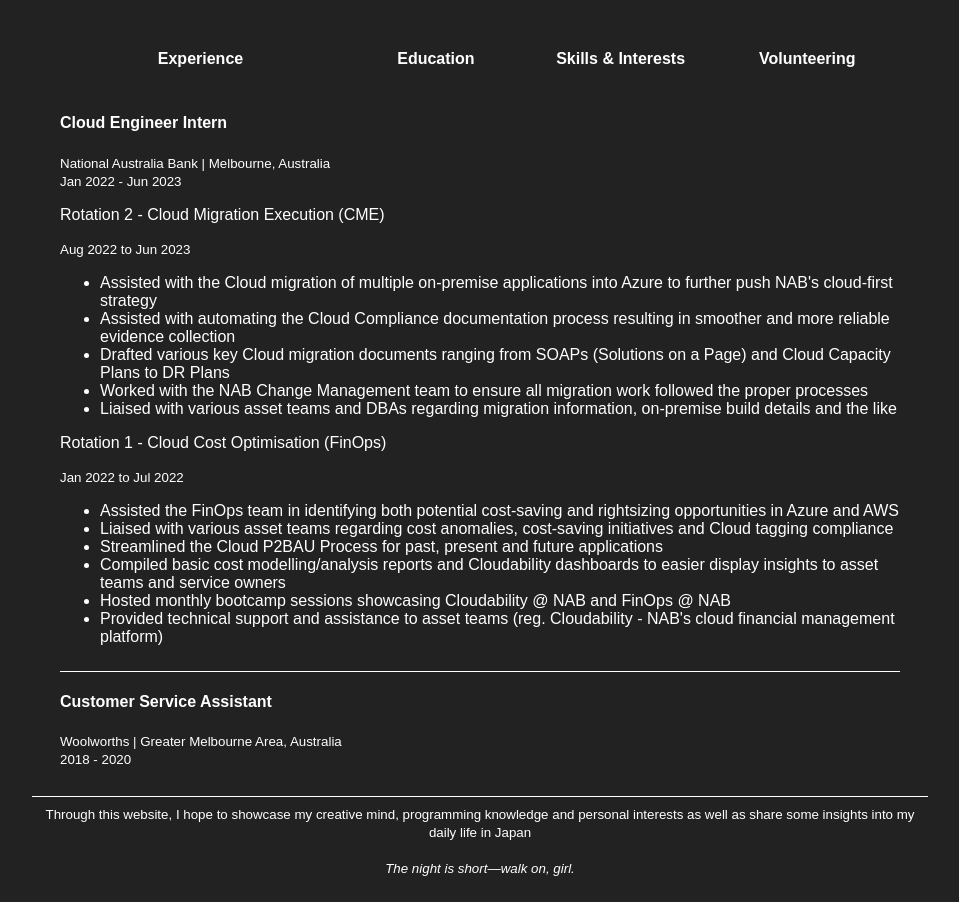
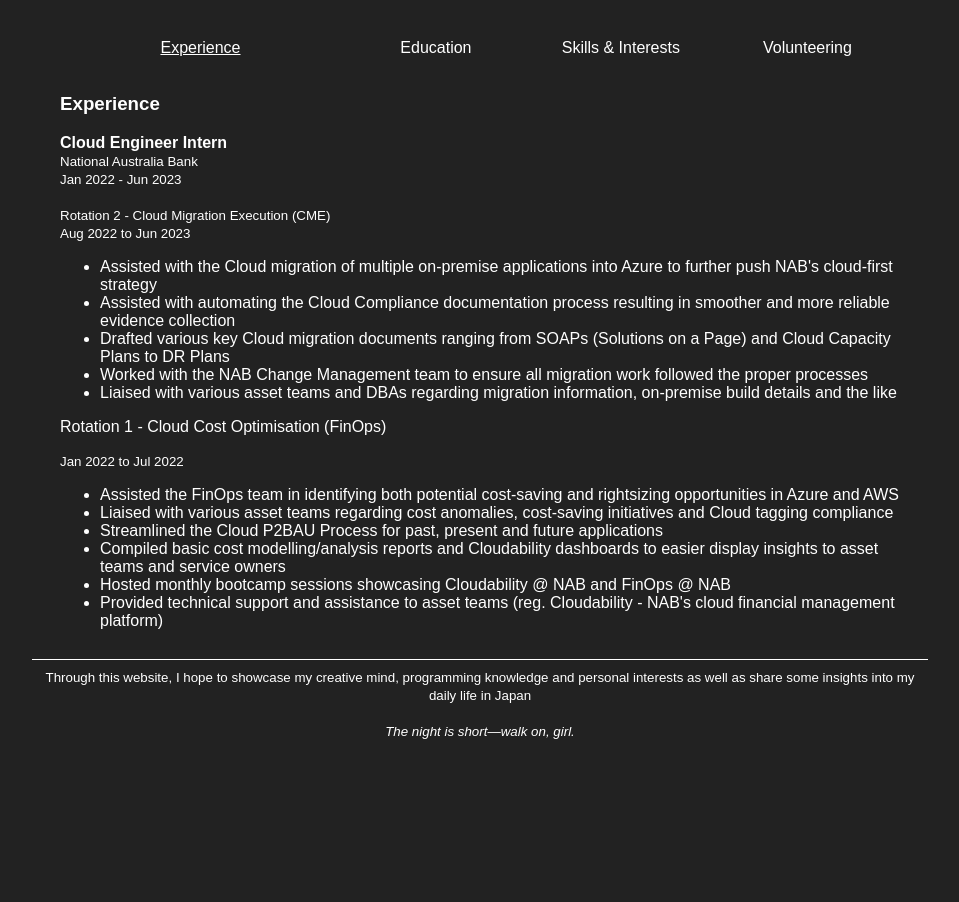
Before and after one commit to Suzy-du-Nord/suzy-du-nord.github.io, a plain HTML site: page index.html in a window 1280 px wide. Shown: the part 437-1339 px from the top of the page, without its empty margins (160-1119 px from the left). After the commit the page ends 1202 px from the top, so only its background shows below. Drawn offline with Linux system fonts and the light colour scheme; a web font is replaced by a local one.

Commit message:
new ideas

```diff
--- a/css/style.css
+++ b/css/style.css
@@ -12,7 +12,6 @@ hr {
     color: white;
     border-width: 0px 0px 1px 0px;
     border-style: solid;
-    margin-top: 25px;
 }
 
 body {
@@ -27,32 +26,41 @@ header {
     display: block;
 }
 
+header hr {
+    margin-top: 25px;
+}
+
 header a text {
     display: inline-flex;
 }
 
-header a:link, a:visited {
+a:link, a:visited {
     color: white;
     text-decoration: none;
 }
 
-header a:hover, a:active {
+a:hover, a:active {
     color: rgb(225, 225, 225);
 }
 
 #profile-section {
-    margin: 0px 25px 25px 25px;
+    margin: 0px 25px 0px 25px;
 }
 
 #profile-subsection-table {
     display: inline-flex;
+    min-height: 550px;
 }
 
 #profile-info td {
+    padding-bottom: 25px;
+}
+
+#profile-topic td {
     padding-bottom: 15px;
 }
 
-#profile-selection td {
+#profile-topic td {
     width: 25%;
     text-align: center;
 }
@@ -71,15 +79,16 @@ header a:hover, a:active {
 
 /*
 table { /* for debugging */
-    border: 2px solid white;
-}
+    /* border: 2px solid white;
+} */
 
-table tr, td { /* for debugging */
-    border: 2px solid white;
+/* table tr, td { /* for debugging */
+    /* border: 2px solid white;
 } */
 
 .job-title {
     margin-bottom: auto;
+    font-weight: bold;
 }
 
 #profile-education-td-bullet {
@@ -88,5 +97,5 @@ table tr, td { /* for debugging */
 
 footer {
     text-align: center;
-    margin-bottom: 25px;
+    margin: 10px 0px 25px 0px;
 }
--- a/index.html
+++ b/index.html
@@ -1,11 +1,12 @@
 <!DOCTYPE html>
 <html>
 <head>
-<title>Home Sweet Home - Ryan Iem</title>
-<link rel="stylesheet" href="css/style.css">
-<link rel="preconnect" href="https://fonts.googleapis.com">
-<link rel="preconnect" href="https://fonts.gstatic.com" crossorigin>
-<link href="https://fonts.googleapis.com/css2?family=Mooli&display=swap"
+    <title>Home Sweet Home - Ryan Iem</title>
+    <script type="text/javascript" src="./js/index.js" defer></script>
+    <link rel="stylesheet" href="css/style.css">
+    <link rel="preconnect" href="https://fonts.googleapis.com">
+    <link rel="preconnect" href="https://fonts.gstatic.com" crossorigin>
+    <link href="https://fonts.googleapis.com/css2?family=Mooli&display=swap"
 rel="stylesheet">
 </head>
 <body>
@@ -46,26 +47,27 @@ rel="stylesheet">
                 </p>
             </td>
         </tr>
-        <tr id="profile-selection">
+        <tr id="profile-topic">
             <td>
-                <h4>Experience</h4>
+                <a id="profile-topic-1" onclick="changeTopic(1)">Experience</a>
             </td>
             <td>
-                <h4>Education</h4>
+                <a id="profile-topic-2" onclick="changeTopic(2)">Education</a>
             </td>
             <td>
-                <h4>Skills & Interests</h4>
+                <a id="profile-topic-3" onclick="changeTopic(3)">Skills & Interests</a>
             </td>
             <td>
-                <h4>Volunteering</h4>
+                <a id="profile-topic-4" onclick="changeTopic(4)">Volunteering</a>
             </td>
         </tr>
-        <tr id="profile-experience-tr">
+        <tr id="profile-topic-content-1">
             <td colspan="4">
-                <h4 class="job-title">Cloud Engineer Intern</h4>
-                <small>National Australia Bank | Melbourne, Australia</small><br>
-                <small>Jan 2022 - Jun 2023</small>
-                <p>Rotation 2 - Cloud Migration Execution (CME)</p>
+                <h3>Experience</h3>
+                <p class="job-title">Cloud Engineer Intern</p>
+                <small>National Australia Bank</small><br>
+                <small>Jan 2022 - Jun 2023</small><br><br>
+                <small>Rotation 2 - Cloud Migration Execution (CME)</small><br>
                 <small>Aug 2022 to Jun 2023</small>
                 <ul>
                     <li>Assisted with the Cloud migration of multiple on-premise applications into Azure to further push NAB's cloud-first strategy</li>
@@ -84,15 +86,11 @@ rel="stylesheet">
                     <li>Hosted monthly bootcamp sessions showcasing Cloudability @ NAB and FinOps @ NAB</li>
                     <li>Provided technical support and assistance to asset teams (reg. Cloudability - NAB's cloud financial management platform)</li>
                 </ul>
-                <hr>
-                <h4 class="job-title">Customer Service Assistant</h4>
-                <small>Woolworths | Greater Melbourne Area, Australia</small><br>
-                <small>2018 - 2020</small>
             </td>
         </tr>
-        <tr id="profile-education-tr" style="display:none">
+        <tr id="profile-topic-content-2" style="display:none">
             <td colspan="4">
-                <h4>Education</h4>
+                <h3>Education</h3>
                 <p>RMIT University - Bachelor of Information Technology | 2019 - 2021</p>
                 <div id="profile-education-td-bullet">
                     <p>• Studied a mixed major involving Web & Mobile Computing, Security
@@ -102,13 +100,16 @@ rel="stylesheet">
                 </div>
             </td>
         </tr>
-        <tr id="profile-skills-tr" style="display:none">
+        <tr id="profile-topic-content-3" style="display:none">
             <td colspan="4">
-                <hr>
-                <h4>Skills</h4>
-                <p>I'm rly good at uhhh</p>
+                <h3>Skills & Interests</h3>
+                <p>🤷‍♀️</p>
+            </td>
+        </tr>
+        <tr id="profile-topic-content-4" style="display:none">
+            <td colspan="4">
+                <h3>Volunteering</h3>
                 <p>..errr</p>
-                <hr>
             </td>
         </tr>
     </table>
--- /dev/null
+++ b/js/index.js
@@ -0,0 +1,14 @@
+let defaultTopicSelection = 1
+
+// alert("hehe");
+document.getElementById("profile-topic-" + defaultTopicSelection).style = "text-decoration: underline";
+
+function changeTopic(selection) {
+    for (i = 1; i <= 4; i++) {
+        document.getElementById("profile-topic-" + i).style = "text-decoration: none";
+        document.getElementById("profile-topic-" + i).style = "cursor: pointer";
+        document.getElementById("profile-topic-content-" + i).style = "display: none";
+    }
+    document.getElementById("profile-topic-" + selection).style = "text-decoration: underline; cursor: pointer;";
+    document.getElementById("profile-topic-content-" + selection).style = "display: ''";
+}
```
